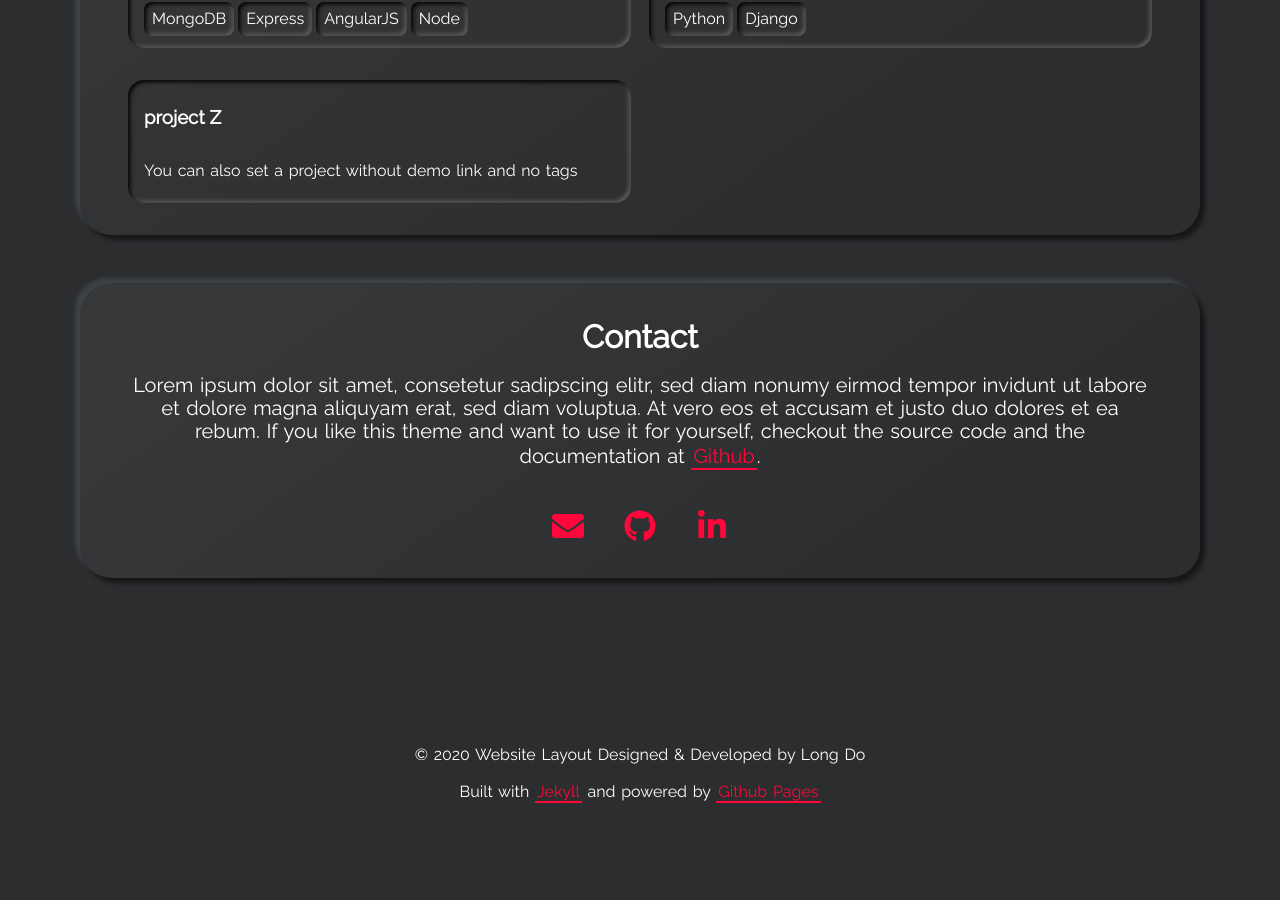
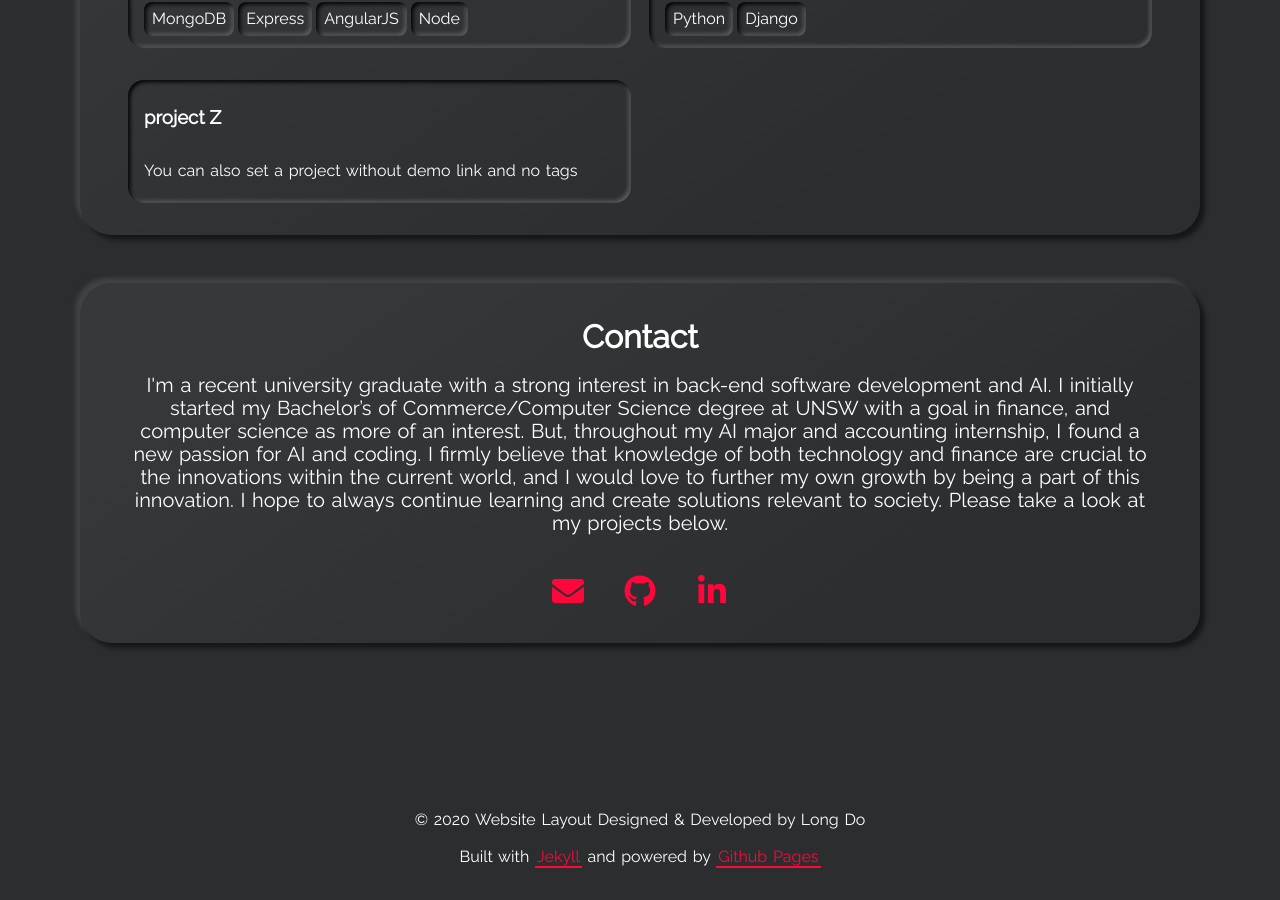
Before and after one commit to maxchen8920/maxchen8920.github.io, a Jekyll site: the page built from index.html, in a window 1280 px wide and 900 px high, scrolled down 1781 px. Built offline with Jekyll 4.4.1, drawn with Linux system fonts in a browser that asks for light colours; before the commit the page ends 2616 px from its top, so only the background shows below that.

Commit message:
Update _config.yml

```diff
--- a/_config.yml
+++ b/_config.yml
@@ -81,7 +81,7 @@ show_contact_card: true
 # contact_title: The will be displayed as the title in the Contact section
 contact_title: Contact
 # contact_description: This will be displayed under the title.
-contact_description: Lorem ipsum dolor sit amet, consetetur sadipscing elitr, sed diam nonumy eirmod tempor invidunt ut labore et dolore magna aliquyam erat, sed diam voluptua. At vero eos et accusam et justo duo dolores et ea rebum. If you like this theme and want to use it for yourself, checkout the source code and the documentation at <a class="highlight-link" href="https://github.com/longpdo/neumorphism" target="_blank" rel="noreferrer"> Github </a>.
+contact_description: I'm a recent university graduate with a strong interest in back-end software development and AI. I initially started my Bachelor’s of Commerce/Computer Science degree at UNSW with a goal in finance, and computer science as more of an interest. But, throughout my AI major and accounting internship, I found a new passion for AI and coding. I firmly believe that knowledge of both technology and finance are crucial to the innovations within the current world, and I would love to further my own growth by being a part of this innovation. I hope to always continue learning and create solutions relevant to society. Please take a look at my projects below.
 
 # GITHUB-METADATA
 # Set this to your forked repository
```
